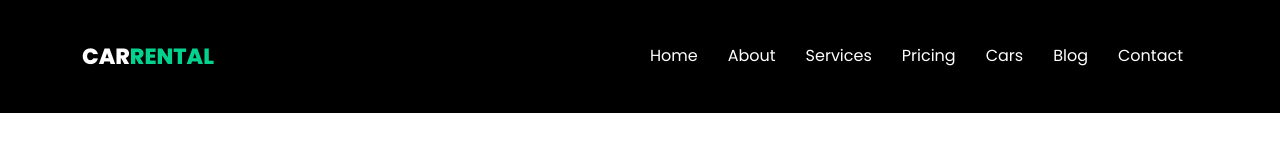
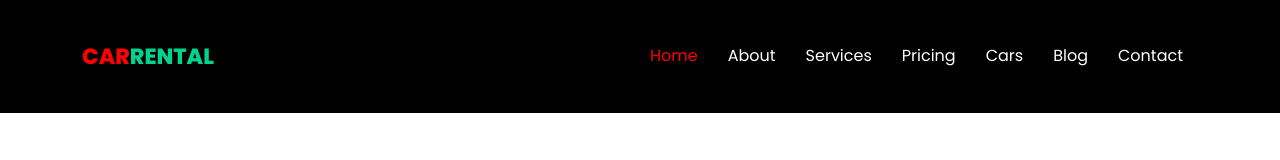
Before and after one commit to Dipsaint1/Online-Booking-System-for-Car-Rentals, a React (Vite) app in the folder client/: page / in a window 1280 px wide. Shown: the top 160 px of the page. Built offline with nearby package versions, Linux system fonts and the light colour scheme.

Commit message:
finished nav links

```diff
--- a/client/src/components/Navbar.tsx
+++ b/client/src/components/Navbar.tsx
@@ -18,25 +18,53 @@ const Navbar = () => {
 
         <ul className={`my-auto ${hideMenu && 'hide'}`}>
           <li className="nav-item">
-            <NavLink to="/" className="nav-link active">Home</NavLink>
+            <NavLink className='nav-link' to="/" style={({isActive, isPending}) => {
+              return {
+                color: isActive ? 'red' : 'white'
+              }
+            }} >Home</NavLink>
           </li>
           <li className="nav-item">
-            <NavLink to="/" className="nav-link">About</NavLink>
+            <NavLink className='nav-link' to="/about" style={({isActive, isPending}) => {
+              return {
+                color: isActive ? 'red' : 'white'
+              }
+            }} >About</NavLink>
           </li>
           <li className="nav-item">
-            <NavLink to="/" className="nav-link">Services</NavLink>
+            <NavLink className='nav-link' to="/services" style={({isActive, isPending}) => {
+              return {
+                color: isActive ? 'red' : 'white'
+              }
+            }} >Services</NavLink>
           </li>
           <li className="nav-item">
-            <NavLink to="/" className="nav-link">Pricing</NavLink>
+            <NavLink className='nav-link' to="/pricing" style={({isActive, isPending}) => {
+              return {
+                color: isActive ? 'red' : 'white'
+              }
+            }} >Pricing</NavLink>
           </li>
           <li className="nav-item">
-            <NavLink to="/" className="nav-link">Cars</NavLink>
+            <NavLink className='nav-link' to="/cars" style={({isActive, isPending}) => {
+              return {
+                color: isActive ? 'red' : 'white'
+              }
+            }} >Cars</NavLink>
           </li>
           <li className="nav-item">
-            <NavLink to="/" className="nav-link">Blog</NavLink>
+            <NavLink className='nav-link' to="/blog" style={({isActive, isPending}) => {
+              return {
+                color: isActive ? 'red' : 'white'
+              }
+            }} >Blog</NavLink>
           </li>
           <li className="nav-item">
-            <NavLink to="/" className="nav-link">Contact</NavLink>
+            <NavLink className='nav-link' to="/contract" style={({isActive, isPending}) => {
+              return {
+                color: isActive ? 'red' : 'white'
+              }
+            }} >Contact</NavLink>
           </li>
         </ul>
       </div>
--- a/client/src/sass/navbar.scss
+++ b/client/src/sass/navbar.scss
@@ -18,6 +18,10 @@
 
   .nav-link{
     color: var(--white);
+  }
+
+  .active{
+    color: red !important;
   }
 
   button.nav-toggler{
```
